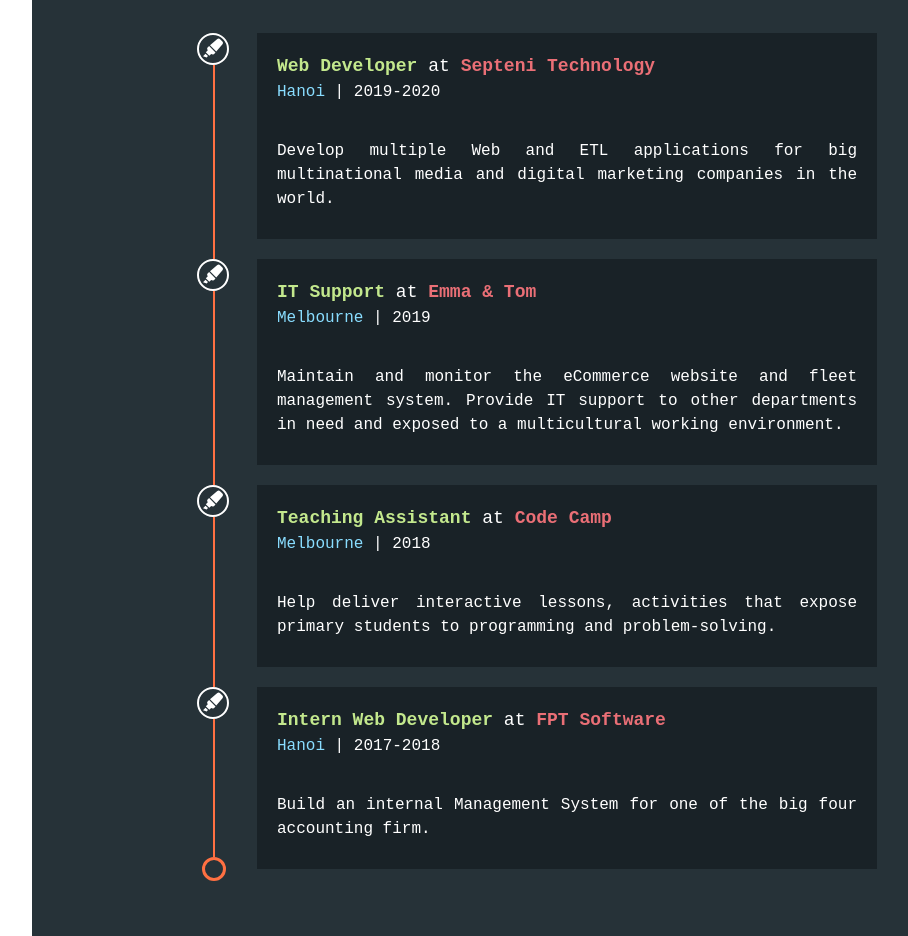
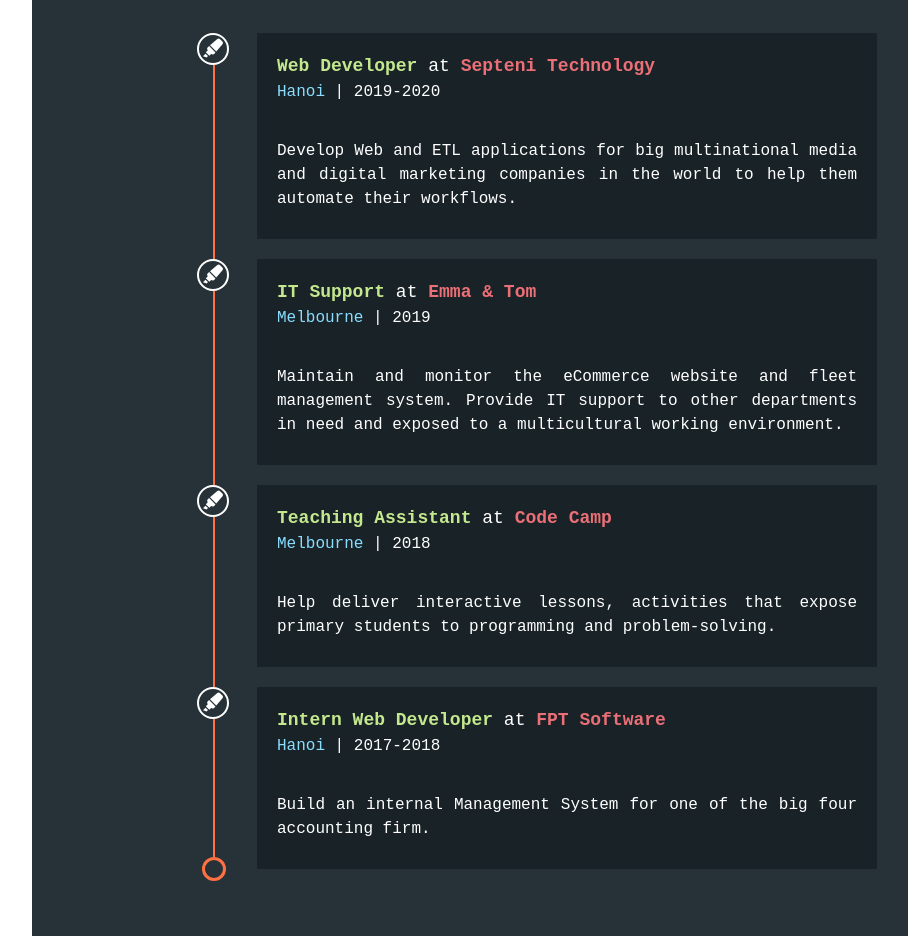
Before and after one commit to minhwood/portfolio, a Vue app: page /#/ in a window 1280 px wide. Shown: the part 1820-2756 px from the top of the page, without its empty margins (218-1126 px from the left). Built offline with nearby package versions, Linux system fonts and the light colour scheme.

Commit message:
Content Update

```diff
--- a/src/components/organisms/Experiences.vue
+++ b/src/components/organisms/Experiences.vue
@@ -24,7 +24,7 @@
     data: () => ({
         experiences: [
             { role:"Web Developer",         company: "Septeni Technology",  location:"Hanoi",       period:"2019-2020" ,
-                descriptions:"Develop multiple Web and ETL applications for big multinational media and digital marketing companies in the world."},
+                descriptions:"Develop Web and ETL applications for big multinational media and digital marketing companies in the world to help them automate their workflows."},
             { role:"IT Support",            company: "Emma & Tom",          location:"Melbourne",   period:"2019" ,
                 descriptions:"Maintain and monitor the eCommerce website and fleet management system. Provide IT support to other departments in need and exposed to a multicultural working environment." },
             { role:"Teaching Assistant",    company: "Code Camp",           location:"Melbourne",   period:"2018" ,
```
